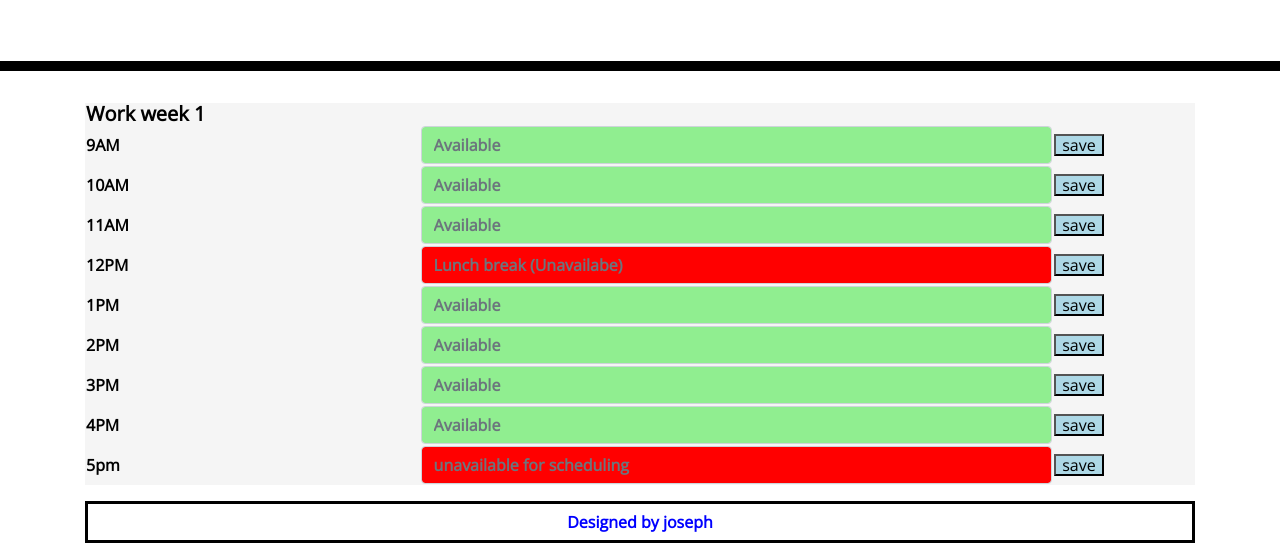
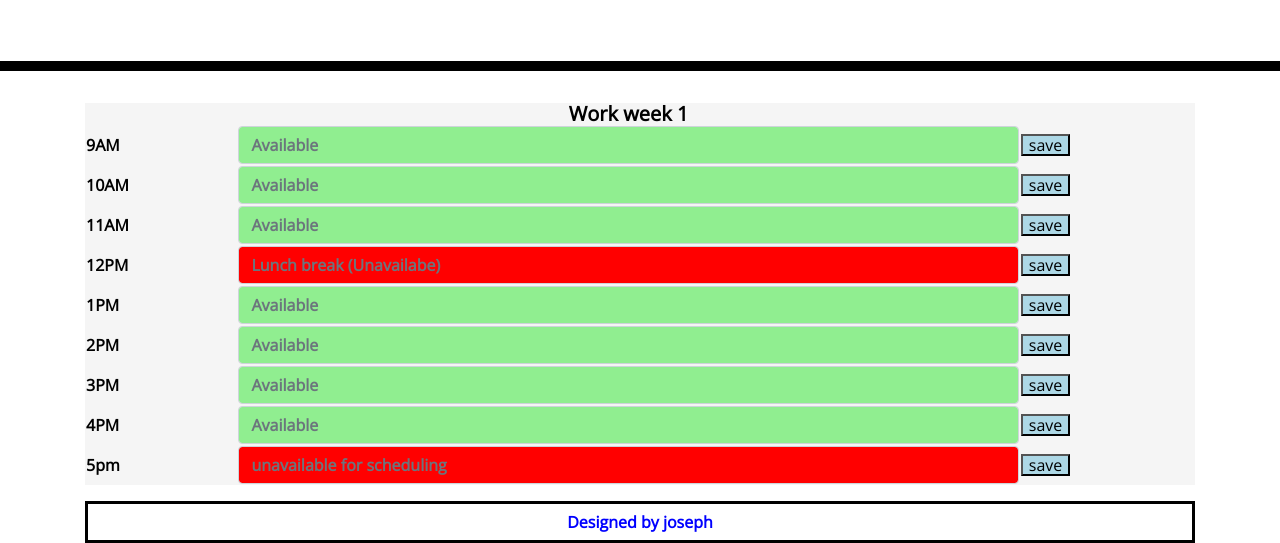
Before and after one commit to hozerpffp2009/workcalender, a plain HTML site: page index.html in a window 1280 px wide. Shown: the part 319-862 px from the top of the page. Drawn offline with nearby package versions, Linux system fonts and the light colour scheme.

Commit message:
made minor changes to css

```diff
--- a/index.html
+++ b/index.html
@@ -41,9 +41,13 @@
       <div id = "displayDate"></div>
     </header>
     <div class="container">
+        <!-- Begin table -->
+      <table style="width: 100%;">
 
-      <table style="width: 100%;">
-        <th style="font-size: 20px;">Work week 1</th>
+        <tr id="top">
+          <td></td>
+          <td style="font-size: 20px; text-align: center;"> Work week 1</td>
+        </tr>
 
         <tr id="row0">
           <td>9AM</td>
@@ -54,6 +58,7 @@
             <button class="saveBtn" style="background-color: lightblue;">save</button>
           </td>
         </tr>
+
         <tr id="row1">
           <td>10AM</td>
           <td>
@@ -63,6 +68,7 @@
             <button class="saveBtn2"  style="background-color: lightblue;">save</button>
           </td>
         </tr>
+
         <tr id="row2">
           <td>11AM</td>
           <td>
@@ -72,6 +78,7 @@
             <button class="saveBtn3"  style="background-color: lightblue;">save</button>
           </td>
         </tr>
+
         <tr id="row3">
           <td>12PM</td>
           <td>
@@ -81,6 +88,7 @@
             <button class="saveBtn"  style="background-color: lightblue;">save</button>
           </td>
         </tr>
+
         <tr id="row4">
           <td>1PM</td>
           <td>
@@ -90,6 +98,7 @@
             <button class="saveBtn4"  style="background-color: lightblue;">save</button>
           </td>
         </tr>
+
         <tr id="row5">
           <td>2PM</td>
           <td>
@@ -99,6 +108,7 @@
             <button class="saveBtn5"  style="background-color: lightblue;">save</button>
           </td>
         </tr>
+
         <tr id="row6">
           <td>3PM</td>
           <td>
@@ -108,6 +118,7 @@
             <button class="saveBtn6"  style="background-color: lightblue;">save</button>
           </td>
         </tr>
+
         <tr id="row7">
           <td>4PM</td>
           <td>
@@ -117,6 +128,7 @@
             <button class="saveBtn7"  style="background-color: lightblue;">save</button>
           </td>
         </tr>
+
       <tr id="row8">
         <td>5pm</td>
         <td>
--- a/script.js
+++ b/script.js
@@ -1,3 +1,4 @@
+//create variables for text and save button
 var formInput = document.querySelector("#form");
 var formInput2 = document.querySelector("#form2");
 var formInput3 = document.querySelector("#form3");
@@ -12,6 +13,7 @@ var saveButton4 = document.querySelector(".saveBtn4");
 var saveButton5 = document.querySelector(".saveBtn5");
 var saveButton6 = document.querySelector(".saveBtn6");
 var saveButton7 = document.querySelector(".saveBtn7");
+// call functions to be ran
 recordForm();
 recordForm2();
 recordForm3()
@@ -20,7 +22,7 @@ recordForm5();
 recordForm6();
 recordForm7();
 
-
+//  current date
 var NowDate = new Date();
 var months = ['January', 'February', 'March', 'April', 'May', 'June', 'July', 'August', 'September', 'October', 'November', 'December'];
 var sDay = NowDate.getDate();
```
Also changed, not shown: style.css (+0 -44 lines).
